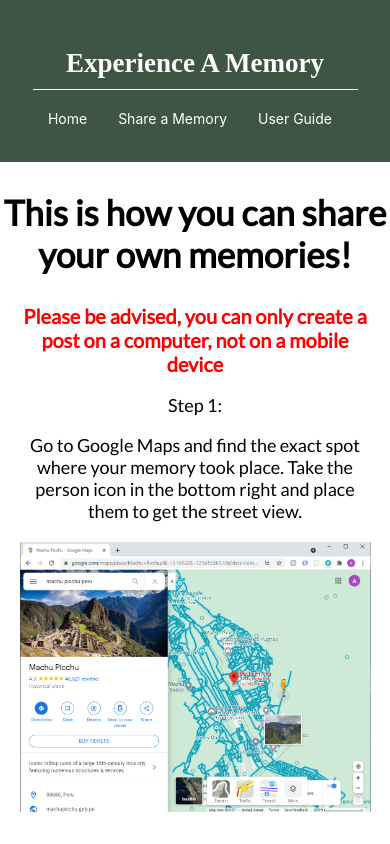
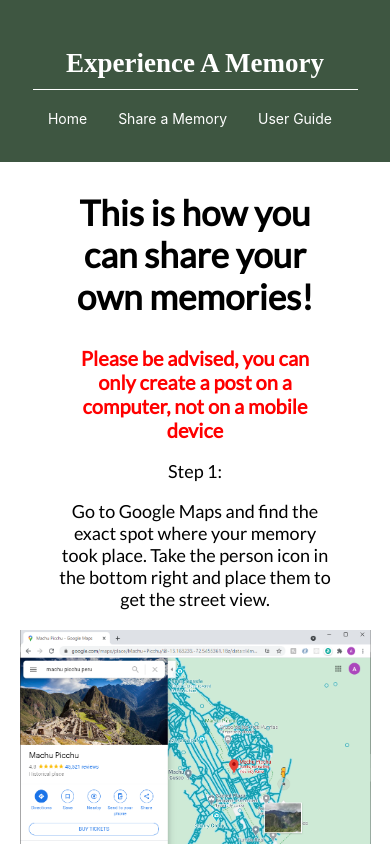
Before and after one commit to amandaphail/VisualizeAMemory, a React (Create React App) app: page /guide in a window 390 px wide. Shown: the top 844 px of the page. Built offline with nearby package versions, Linux system fonts and the light colour scheme; no server answers; a web font is replaced by a local one.

Commit message:
guide mediaquery

```diff
--- a/src/components/guide.css
+++ b/src/components/guide.css
@@ -1,11 +1,13 @@
 h2 {
   font-size: 35px;
+  width: 70%;
 }
 
 #warning {
   color: red;
   margin: 0 20px;
   font-size: 20px;
+  width: 60%;
 }
 
 img {
@@ -34,7 +36,7 @@ img {
     width: 90%;
   }
   .instructions {
-    width: 90%;
+    width: 70%;
   }
 }
 
```
